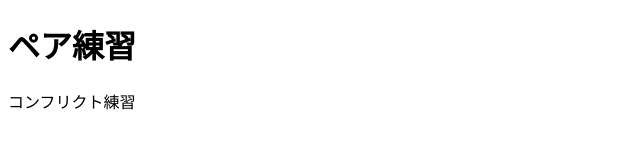
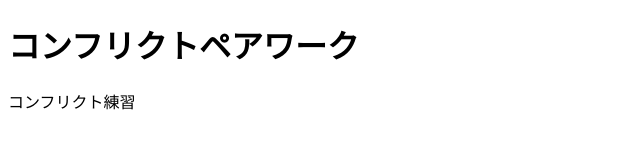
Before and after one commit to 11kou31/pair-conflict, a plain HTML site: page index.html in a window 1280 px wide. Shown: the whole page, without its empty margins (0-640 px from the left). Drawn offline with Linux system fonts and the light colour scheme.

Commit message:
見出し変更

```diff
--- a/index.html
+++ b/index.html
@@ -6,7 +6,7 @@
     <title>Document</title>
 </head>
 <body>
-    <h1>ペア練習</h1>
+    <h1>コンフリクトペアワーク</h1>
     <p>コンフリクト練習</p>
 </body>
 </html>
```
